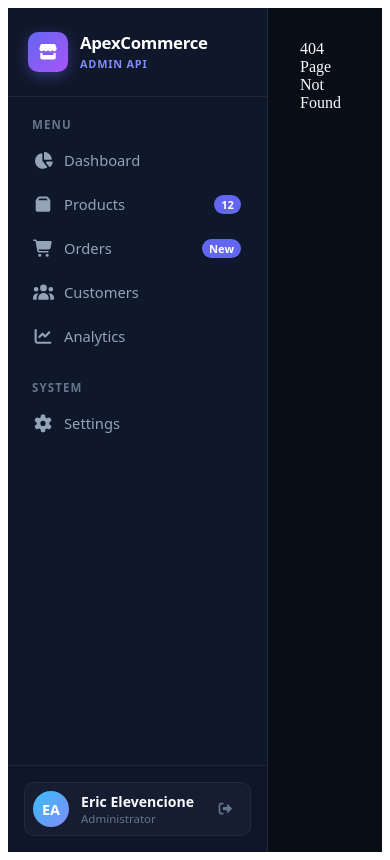
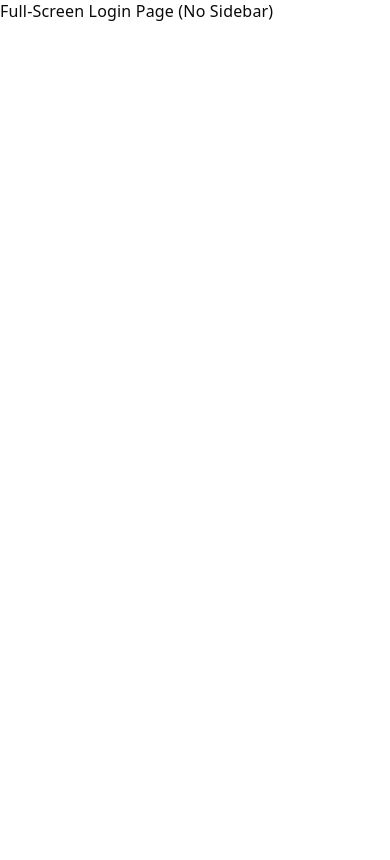
Before and after one commit to EricElevencione/E-Commerce_API, a React (Vite) app in the folder e-commerce-api/: page /login in a window 390 px wide. Before the commit this address had no page. Built offline with nearby package versions, Linux system fonts and the light colour scheme.

Commit message:
feat: initialize dashboard layout with sidebar and responsive statistics overview

```diff
--- a/e-commerce-api/src/App.css
+++ b/e-commerce-api/src/App.css
@@ -10,7 +10,7 @@
   flex: 1;
   padding: 32px;
   overflow-y: auto;
-  background: #090d16;
+  background: #fff;
 }
 
 .counter {
@@ -182,7 +182,7 @@
 
   &::before,
   &::after {
-    content: '';
+    content: "";
     position: absolute;
     top: -4.5px;
     border: 5px solid transparent;
--- a/e-commerce-api/src/App.tsx
+++ b/e-commerce-api/src/App.tsx
@@ -1,14 +1,12 @@
 import { Routes, Route, Navigate } from "react-router-dom";
-import Sidebar from "./components/sidebar/Sidebar";
+import MainLayout from "./components/layout/MainLayout";
 import Dashboard from "./components/pages/Dashboard";
-import "./App.css";
 
 function App() {
   return (
-    <div className="app-layout">
-      <Sidebar />
-      <div className="main-content">
     <Routes>
+      {/* 1. Pages inside the Sidebar Admin Layout */}
+      <Route element={<MainLayout />}>
         <Route path="/" element={<Navigate to="/dashboard" replace />} />
         <Route path="/dashboard" element={<Dashboard />} />
         <Route path="/products" element={<div>Products Page</div>} />
@@ -16,10 +14,12 @@ function App() {
         <Route path="/customers" element={<div>Customers Page</div>} />
         <Route path="/analytics" element={<div>Analytics Page</div>} />
         <Route path="/settings" element={<div>Settings Page</div>} />
-          <Route path="*" element={<div>404 Page Not Found</div>} />
+      </Route>
+
+      {/* 2. Pages OUTSIDE the Sidebar (Rendered completely full-screen) */}
+      <Route path="/login" element={<div>Full-Screen Login Page (No Sidebar)</div>} />
+      <Route path="*" element={<div>404 Page Not Found (No Sidebar)</div>} />
     </Routes>
-      </div>
-    </div>
   );
 }
 
--- a/e-commerce-api/src/components/layout/MainLayout.tsx
+++ b/e-commerce-api/src/components/layout/MainLayout.tsx
@@ -3,9 +3,9 @@ import Sidebar from "../sidebar/Sidebar";
 
 export default function MainLayout() {
   return (
-    <div className="app-container">
+    <div className="app-layout">
       <Sidebar />
-      <main className="content">
+      <main className="main-content">
         <Outlet /> {/* Child pages render here dynamically */}
       </main>
     </div>
--- a/e-commerce-api/src/components/pages/Dashboard.tsx
+++ b/e-commerce-api/src/components/pages/Dashboard.tsx
@@ -46,10 +46,10 @@ export default function Dashboard() {
     <div className="flex flex-col gap-8">
       {/* Welcome & Header Section */}
       <div>
-        <h1 className="text-3xl font-semibold text-white tracking-tight mb-1">
+        <h1 className="text-3xl font-semibold text-slate-900 tracking-tight mb-1">
           Dashboard Overview
         </h1>
-        <p className="text-sm text-slate-400">
+        <p className="text-sm text-slate-500">
           Welcome back, Eric. Here is what is happening with your store today.
         </p>
       </div>
@@ -59,22 +59,20 @@ export default function Dashboard() {
         {stats.map((stat, i) => (
           <div
             key={i}
-            className="bg-slate-950/40 backdrop-blur-md border border-white/8 rounded-xl p-6 flex items-center justify-between transition-all duration-300 ease-out hover:-translate-y-1 hover:border-white/15 hover:shadow-2xl hover:bg-slate-950/65"
+            className="bg-white border border-slate-200 rounded-xl p-6 flex items-center justify-between transition-all duration-300 ease-out hover:-translate-y-1 hover:border-slate-300 hover:shadow-xl hover:shadow-slate-200/60 shadow-sm shadow-slate-200/40"
           >
             <div className="flex flex-col gap-1.5">
-              <span className="text-xs font-semibold text-slate-400 uppercase tracking-wider">
+              <span className="text-xs font-semibold text-slate-500 uppercase tracking-wider">
                 {stat.title}
               </span>
-              <span className="text-2xl font-bold text-white leading-tight">
+              <span className="text-2xl font-bold text-slate-900 leading-tight">
                 {stat.value}
               </span>
               <div className="flex items-center gap-1.5 mt-1">
-                <span className="text-xs font-bold text-emerald-400">
+                <span className="text-xs font-bold text-emerald-600">
                   {stat.change}
                 </span>
-                <span className="text-xs text-slate-500">
-                  vs last month
-                </span>
+                <span className="text-xs text-slate-400">vs last month</span>
               </div>
             </div>
 
--- a/e-commerce-api/src/components/sidebar/Sidebar.css
+++ /dev/null
@@ -1,224 +0,0 @@
-/* Sidebar.css - Modern Premium Dark/Glassmorphism E-Commerce Sidebar */
-
-.sidebar {
-  width: 260px;
-  height: 100vh;
-  position: sticky;
-  top: 0;
-  background: #0f172a; /* Slate 900 */
-  color: #f8fafc;
-  display: flex;
-  flex-direction: column;
-  border-right: 1px solid rgba(255, 255, 255, 0.08);
-  font-family: var(--sans, system-ui, -apple-system, sans-serif);
-  user-select: none;
-  box-sizing: border-box;
-  z-index: 100;
-  transition: width 0.3s cubic-bezier(0.4, 0, 0.2, 1);
-}
-
-/* Brand Header */
-.sidebar-header {
-  padding: 24px 20px;
-  display: flex;
-  align-items: center;
-  gap: 12px;
-  border-bottom: 1px solid rgba(255, 255, 255, 0.06);
-}
-
-.brand-icon {
-  width: 40px;
-  height: 40px;
-  border-radius: 10px;
-  background: linear-gradient(135deg, #6366f1 0%, #a855f7 100%);
-  display: flex;
-  align-items: center;
-  justify-content: center;
-  color: #ffffff;
-  font-size: 1.1rem;
-  box-shadow: 0 4px 14px rgba(99, 102, 241, 0.4);
-}
-
-.brand-info {
-  display: flex;
-  flex-direction: column;
-}
-
-.brand-name {
-  font-weight: 700;
-  font-size: 1.05rem;
-  letter-spacing: -0.3px;
-  color: #ffffff;
-  line-height: 1.2;
-}
-
-.brand-badge {
-  font-size: 0.68rem;
-  font-weight: 600;
-  text-transform: uppercase;
-  letter-spacing: 0.8px;
-  color: #818cf8;
-  margin-top: 2px;
-}
-
-/* Navigation Section */
-.sidebar-content {
-  flex: 1;
-  padding: 20px 12px;
-  overflow-y: auto;
-  display: flex;
-  flex-direction: column;
-  gap: 24px;
-}
-
-.nav-group-label {
-  font-size: 0.72rem;
-  font-weight: 700;
-  text-transform: uppercase;
-  letter-spacing: 1.1px;
-  color: #64748b;
-  padding: 0 12px;
-  margin-bottom: 8px;
-}
-
-.nav-list {
-  list-style: none;
-  padding: 0;
-  margin: 0;
-  display: flex;
-  flex-direction: column;
-  gap: 4px;
-}
-
-.nav-link {
-  display: flex;
-  align-items: center;
-  gap: 12px;
-  padding: 10px 14px;
-  border-radius: 8px;
-  color: #94a3b8;
-  text-decoration: none;
-  font-size: 0.92rem;
-  font-weight: 500;
-  transition: all 0.2s ease-in-out;
-  position: relative;
-}
-
-.nav-link:hover {
-  color: #f1f5f9;
-  background: rgba(255, 255, 255, 0.05);
-}
-
-.nav-link.active {
-  color: #ffffff;
-  background: linear-gradient(90deg, rgba(99, 102, 241, 0.18) 0%, rgba(99, 102, 241, 0.05) 100%);
-  font-weight: 600;
-}
-
-.nav-link.active::before {
-  content: '';
-  position: absolute;
-  left: 0;
-  top: 6px;
-  bottom: 6px;
-  width: 3px;
-  background: #6366f1;
-  border-radius: 0 4px 4px 0;
-  box-shadow: 0 0 10px #6366f1;
-}
-
-.nav-icon {
-  width: 18px;
-  font-size: 1.05rem;
-  display: flex;
-  justify-content: center;
-  align-items: center;
-  transition: transform 0.2s ease;
-}
-
-.nav-link:hover .nav-icon {
-  transform: translateX(2px);
-}
-
-.nav-link.active .nav-icon {
-  color: #818cf8;
-}
-
-.nav-badge {
-  margin-left: auto;
-  background: #6366f1;
-  color: #ffffff;
-  font-size: 0.7rem;
-  font-weight: 700;
-  padding: 2px 7px;
-  border-radius: 10px;
-}
-
-/* User Profile Footer */
-.sidebar-footer {
-  padding: 16px;
-  border-top: 1px solid rgba(255, 255, 255, 0.06);
-  background: rgba(15, 23, 42, 0.6);
-}
-
-.user-card {
-  display: flex;
-  align-items: center;
-  gap: 12px;
-  padding: 8px;
-  border-radius: 10px;
-  background: rgba(255, 255, 255, 0.03);
-  border: 1px solid rgba(255, 255, 255, 0.05);
-}
-
-.user-avatar {
-  width: 36px;
-  height: 36px;
-  border-radius: 50%;
-  background: linear-gradient(135deg, #38bdf8 0%, #818cf8 100%);
-  display: flex;
-  align-items: center;
-  justify-content: center;
-  font-weight: 700;
-  font-size: 0.9rem;
-  color: #ffffff;
-}
-
-.user-details {
-  display: flex;
-  flex-direction: column;
-  flex: 1;
-  overflow: hidden;
-}
-
-.user-name {
-  font-size: 0.88rem;
-  font-weight: 600;
-  color: #f8fafc;
-  white-space: nowrap;
-  overflow: hidden;
-  text-overflow: ellipsis;
-}
-
-.user-role {
-  font-size: 0.72rem;
-  color: #64748b;
-}
-
-.logout-btn {
-  background: transparent;
-  border: none;
-  color: #64748b;
-  padding: 8px;
-  border-radius: 6px;
-  cursor: pointer;
-  display: flex;
-  align-items: center;
-  justify-content: center;
-  transition: all 0.2s ease;
-}
-
-.logout-btn:hover {
-  color: #ef4444;
-  background: rgba(239, 68, 68, 0.1);
-}
--- a/e-commerce-api/src/components/sidebar/Sidebar.tsx
+++ b/e-commerce-api/src/components/sidebar/Sidebar.tsx
@@ -7,10 +7,9 @@ import {
   faUsers,
   faChartLine,
   faGear,
-  faStore,
   faRightFromBracket,
+  faShop,
 } from "@fortawesome/free-solid-svg-icons";
-import "./Sidebar.css";
 
 export default function Sidebar() {
   const mainNavItems = [
@@ -25,37 +24,55 @@ export default function Sidebar() {
     { path: "/settings", label: "Settings", icon: faGear },
   ];
 
+  const baseClass =
+    "flex items-center gap-3 px-3.5 py-2.5 rounded-lg text-[0.70rem] font-medium transition-all duration-200 relative group";
+  const activeClass =
+    "text-indigo-700 bg-gradient-to-r from-indigo-50 to-indigo-50/30 font-semibold before:content-[''] before:absolute before:left-0 before:top-1.5 before:bottom-1.5 before:w-[3px] before:bg-indigo-500 before:rounded-r before:shadow-[0_0_10px_rgba(99,102,241,0.35)]";
+  const inactiveClass =
+    "text-slate-500 hover:text-slate-900 hover:bg-slate-100";
+
   return (
-    <aside className="sidebar">
+    <aside className="w-[260px] h-screen sticky top-0 bg-white text-slate-800 flex flex-col border-r border-slate-200 select-none z-[100] transition-all duration-300 font-sans">
       {/* Brand Logo Header */}
-      <div className="sidebar-header">
-        <div className="brand-icon">
-          <FontAwesomeIcon icon={faStore} />
+      <div className="py-6 px-5 flex items-center gap-3 border-b border-slate-100">
+        <div className="w-10 h-10 rounded-[10px] bg-gradient-to-br from-indigo-500 to-purple-500 flex items-center justify-center text-white text-[1.1rem] shadow-[0_4px_14px_rgba(99,102,241,0.4)]">
+          <FontAwesomeIcon icon={faShop} />
         </div>
-        <div className="brand-info">
-          <span className="brand-name">ApexCommerce</span>
-          <span className="brand-badge">Admin API</span>
+        <div className="flex flex-col">
+          <span className="font-bold text-[1.05rem] tracking-[-0.3px] text-slate-900 leading-tight">
+            E-Commerce
+          </span>
+          <span className="text-[0.68rem] font-semibold uppercase tracking-[0.8px] text-indigo-500 mt-0.5">
+            Admin API
+          </span>
         </div>
       </div>
 
       {/* Main Navigation List */}
-      <div className="sidebar-content">
+      <div className="flex-1 py-5 px-3 overflow-y-auto flex flex-col gap-6">
         <div>
-          <div className="nav-group-label">Menu</div>
-          <ul className="nav-list">
+          <div className="text-[0.72rem] font-bold uppercase tracking-[1.1px] text-slate-500 px-3 mb-2">
+            Menu
+          </div>
+          <ul className="list-none p-0 m-0 flex flex-col gap-1">
             {mainNavItems.map((item) => (
               <li key={item.path}>
                 <NavLink
                   to={item.path}
                   className={({ isActive }) =>
-                    isActive ? "nav-link active" : "nav-link"
+                    `${baseClass} ${isActive ? activeClass : inactiveClass}`
                   }
                 >
-                  <span className="nav-icon">
+                  {({ isActive }) => (
+                    <>
+                      <span
+                        className={`w-[18px] text-[1.05rem] flex justify-center items-center transition-transform duration-200 group-hover:translate-x-0.5 ${isActive ? "text-indigo-500" : "text-inherit"}`}
+                      >
                         <FontAwesomeIcon icon={item.icon} />
                       </span>
                       <span>{item.label}</span>
-                  {item.badge && <span className="nav-badge">{item.badge}</span>}
+                    </>
+                  )}
                 </NavLink>
               </li>
             ))}
@@ -63,20 +80,28 @@ export default function Sidebar() {
         </div>
 
         <div>
-          <div className="nav-group-label">System</div>
-          <ul className="nav-list">
+          <div className="text-[0.72rem] font-bold uppercase tracking-[1.1px] text-slate-500 px-3 mb-2">
+            System
+          </div>
+          <ul className="list-none p-0 m-0 flex flex-col gap-1">
             {secondaryNavItems.map((item) => (
               <li key={item.path}>
                 <NavLink
                   to={item.path}
                   className={({ isActive }) =>
-                    isActive ? "nav-link active" : "nav-link"
+                    `${baseClass} ${isActive ? activeClass : inactiveClass}`
                   }
                 >
-                  <span className="nav-icon">
+                  {({ isActive }) => (
+                    <>
+                      <span
+                        className={`w-[18px] text-[1.05rem] flex justify-center items-center transition-transform duration-200 group-hover:translate-x-0.5 ${isActive ? "text-indigo-500" : "text-inherit"}`}
+                      >
                         <FontAwesomeIcon icon={item.icon} />
                       </span>
                       <span>{item.label}</span>
+                    </>
+                  )}
                 </NavLink>
               </li>
             ))}
@@ -85,17 +110,14 @@ export default function Sidebar() {
       </div>
 
       {/* User Profile Footer */}
-      <div className="sidebar-footer">
-        <div className="user-card">
-          <div className="user-avatar">EA</div>
-          <div className="user-details">
-            <span className="user-name">Eric Elevencione</span>
-            <span className="user-role">Administrator</span>
-          </div>
-          <button className="logout-btn" title="Sign out">
+      <div className="w-[80%] mx-auto p-4 border-t border-slate-100">
+        <button
+          className="w-full flex items-center justify-center gap-2 py-1.5 px-3 text-slate-500 hover:text-red-600 hover:bg-red-500/10 transition-all duration-200 rounded-lg font-semibold text-[0.75rem] cursor-pointer"
+          title="Sign out"
+        >
           <FontAwesomeIcon icon={faRightFromBracket} />
+          <span>Log Out</span>
         </button>
-        </div>
       </div>
     </aside>
   );
--- a/e-commerce-api/src/main.tsx
+++ b/e-commerce-api/src/main.tsx
@@ -2,6 +2,7 @@ import { StrictMode } from "react";
 import ReactDOM from "react-dom/client";
 import { BrowserRouter } from "react-router-dom";
 import App from "./App";
+import "./index.css";
 import "./App.css";
 
 ReactDOM.createRoot(document.getElementById("root")!).render(
```
Lines whose indentation alone changed are shown as unchanged.
